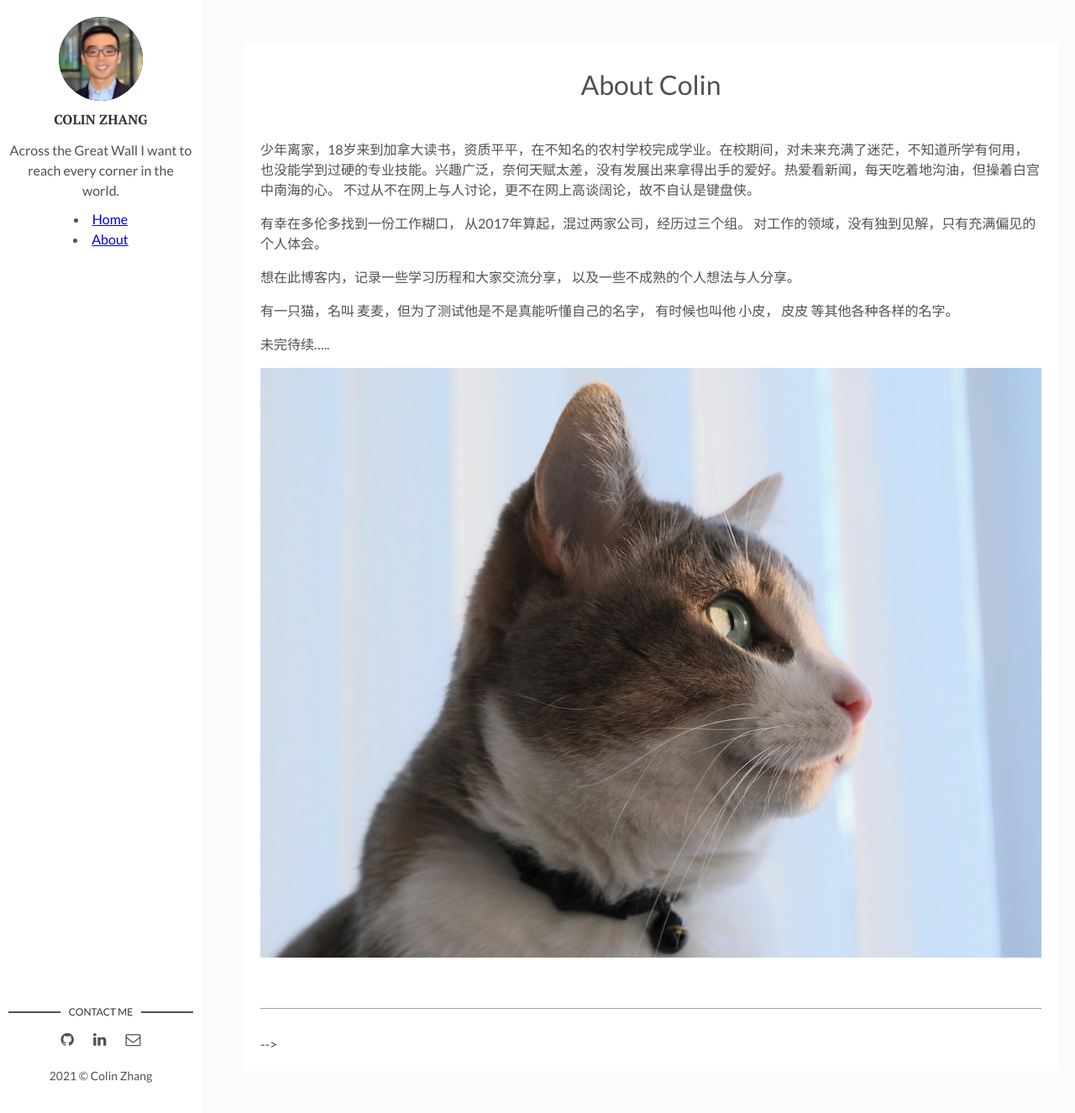
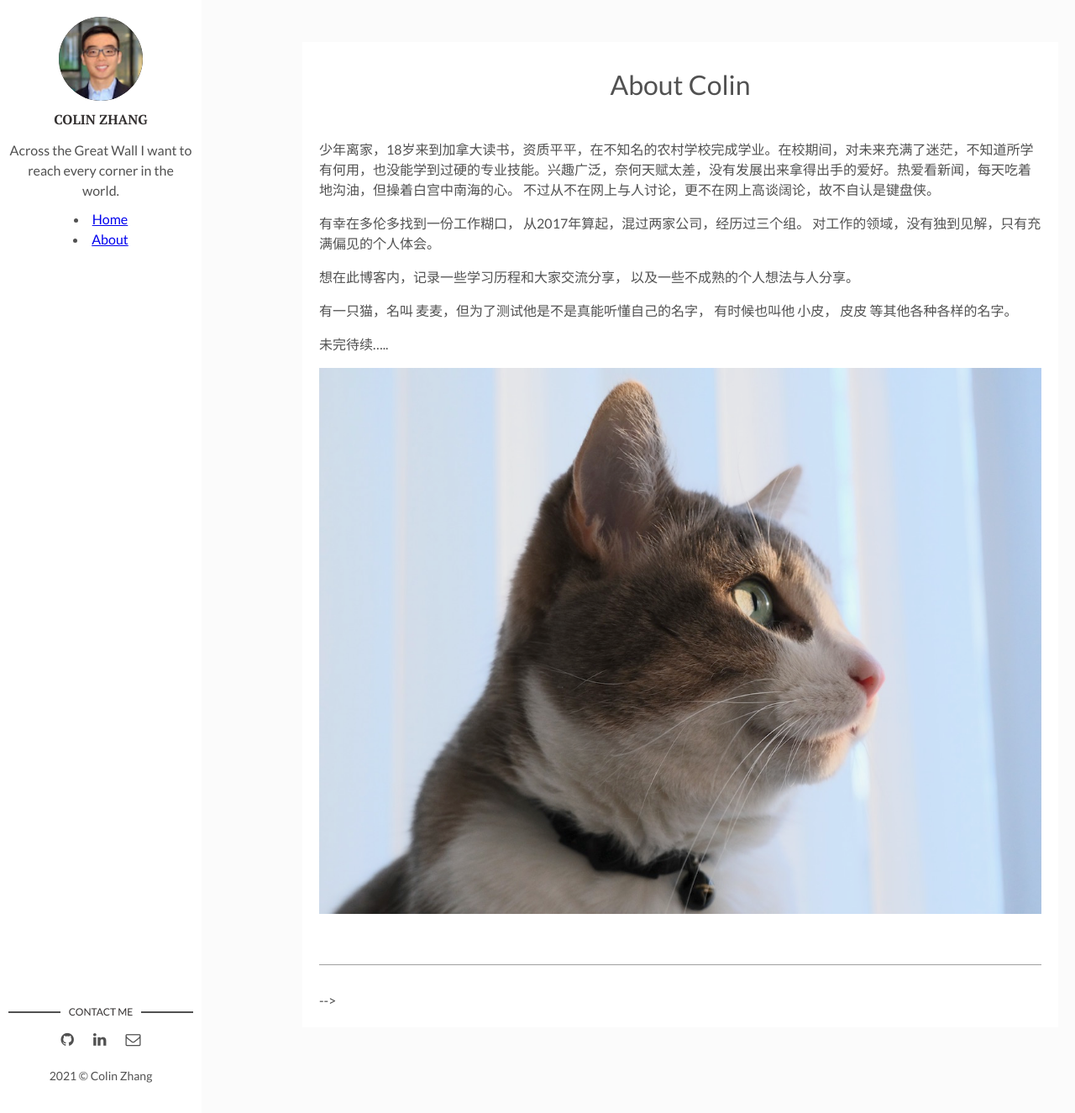
Before and after one commit to colinjuntaozhang/colinjuntaozhang.github.io, a Jekyll site: the page built from about.md, in a window 1280 px wide and 1325 px high. Shown: the whole window at 84% size. Built offline with Jekyll 4.4.1, drawn with Linux system fonts in a browser that asks for light colours.

Commit message:
modify the main css, margin left 100px

```diff
--- a/assets/css/main.css
+++ b/assets/css/main.css
@@ -777,7 +777,7 @@ body {
   color: #515151;
   background-color: #fbfbfb;
   margin: auto;
-  margin-left: 30px;
+  margin-left: 100px;
   padding: 30px 0;
   -webkit-font-smoothing: antialiased;
   -moz-osx-font-smoothing: grayscale;
```
